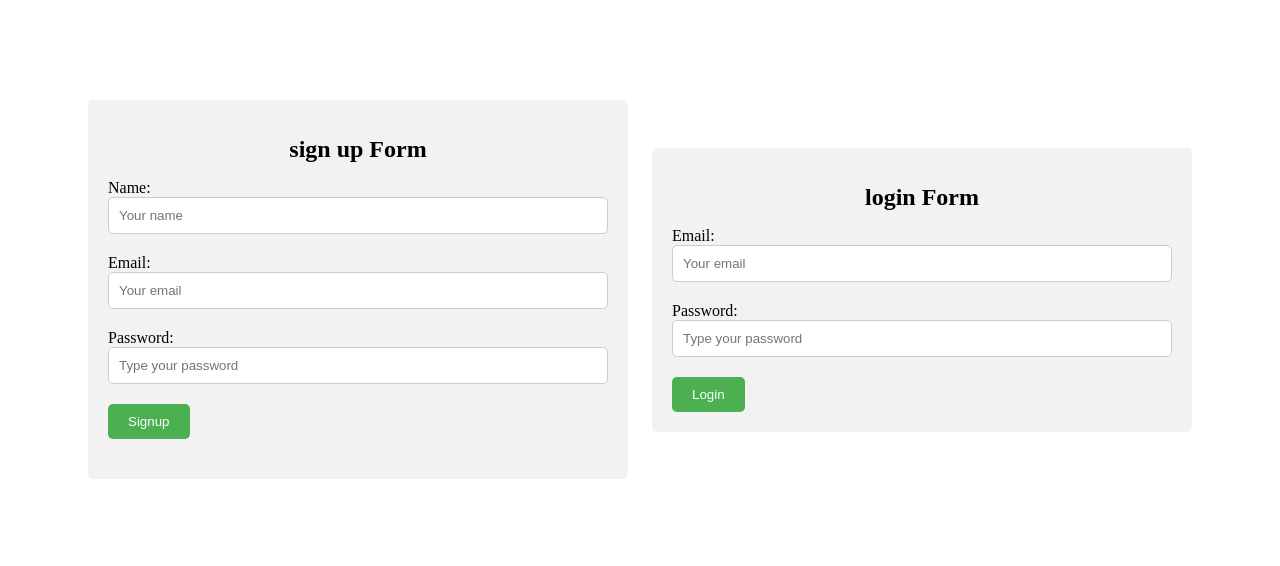
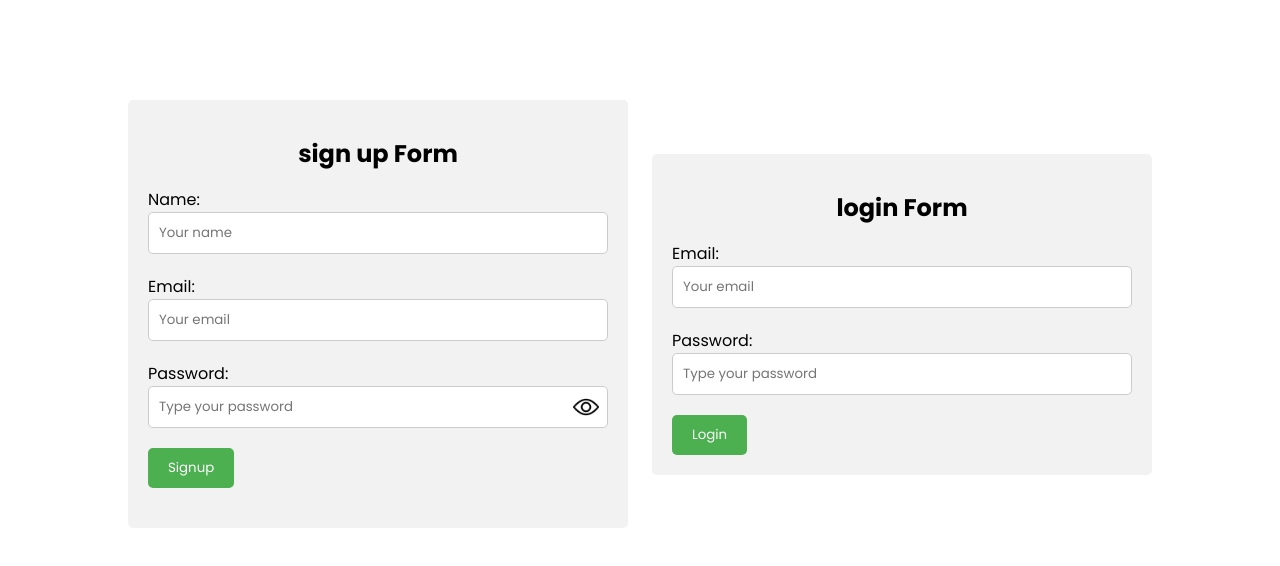
Before and after one commit to Devmdmainuddin/html_login_signup_form, a plain HTML site: page index.html in a window 1280 px wide. Drawn offline with Linux system fonts and the light colour scheme.

Commit message:
form all function add

```diff
--- a/css/style.css
+++ b/css/style.css
@@ -1,7 +1,10 @@
+@import url('https://fonts.googleapis.com/css2?family=Poppins:ital,wght@0,100;0,200;0,300;0,400;0,500;0,600;0,700;0,800;0,900;1,100;1,200;1,300;1,400;1,500;1,600;1,700;1,800;1,900&display=swap');
+
 * {
     margin: 0;
     padding: 0;
-    box-sizing: border-box,
+    box-sizing: border-box;
+    font-family: "Poppins", sans-serif;
 }
 
 .container{
@@ -59,7 +62,8 @@ input {
     border: 1px solid #ccc;
     outline: none;
     transition: all 0.4s ;
-
+width: 100%;
+z-index:0;
 
 }
 input:hover{
@@ -81,3 +85,25 @@ button{
     outline: none;
     text-transform: capitalize;
 }
+
+
+.fields{
+    display: flex;
+    position: relative;
+}
+.togglediv{
+    width: 26px;
+    height: 26px;
+    position: absolute;
+    top:8px;
+    right:9px;
+    background:url('../images/view.png');
+    background-size: cover;
+    background-position: center;
+    color:rgb(255, 17, 0);
+    z-index: 1111;
+}
+.hide{
+    background:url('../images/hide.png');
+    background-size: cover;
+}
--- a/index.html
+++ b/index.html
@@ -1,11 +1,13 @@
 <!DOCTYPE html>
 <html lang="en">
+
 <head>
     <meta charset="UTF-8">
     <meta name="viewport" content="width=device-width, initial-scale=1.0">
     <title>Document</title>
     <link rel="stylesheet" href="css/style.css">
 </head>
+
 <body>
 
     <div class="container">
@@ -24,21 +26,27 @@
                 </div>
                 <div class="form-group">
                     <label for="password">Password:</label>
-                    <input type="password" id="password" name="password" placeholder="Type your password">
+                    <div class="fields">
+                        <input type="password" id="password" name="password" placeholder="Type your password">
+                        <div id="toggle" onclick="showhide()" class="togglediv">
+                        </div>
+                    </div>
                     <p id="passwordError"></p>
                 </div>
-
-                <button onclick="addData()">signup</button>
-
-
+                <div>
+                    <button onclick="addData()">signup</button>
+                </div>
                 <div class="showdiv">
                     <p id="show"></p>
                 </div>
+
             </div>
+
+
         </div>
         <div class="form loginform">
             <div action="" class="userform">
-                <h2>login  Form</h2>
+                <h2>login Form</h2>
 
                 <div class="form-group">
                     <label for="email">Email:</label>
@@ -58,10 +66,10 @@
                 </div>
             </div>
         </div>
-
     </div>
 
 
     <script src="js/main.js"></script>
 </body>
+
 </html>
--- a/js/main.js
+++ b/js/main.js
@@ -1,4 +1,16 @@
 
+const password = document.getElementById("password");
+const toggle = document.getElementById("toggle");
+
+function showhide() {
+    if (password.type === 'password') {
+        password.setAttribute('type', 'text');
+        toggle.classList.add("hide")
+    } else {
+        password.setAttribute('type', 'password');
+        toggle.classList.remove("hide")
+    }
+}
 
 function addData() {
     const nameField = document.getElementById('name');
```
Also changed, not shown: hide.png (added), images/hide.png (added), images/view.png (added), view.png (added).
